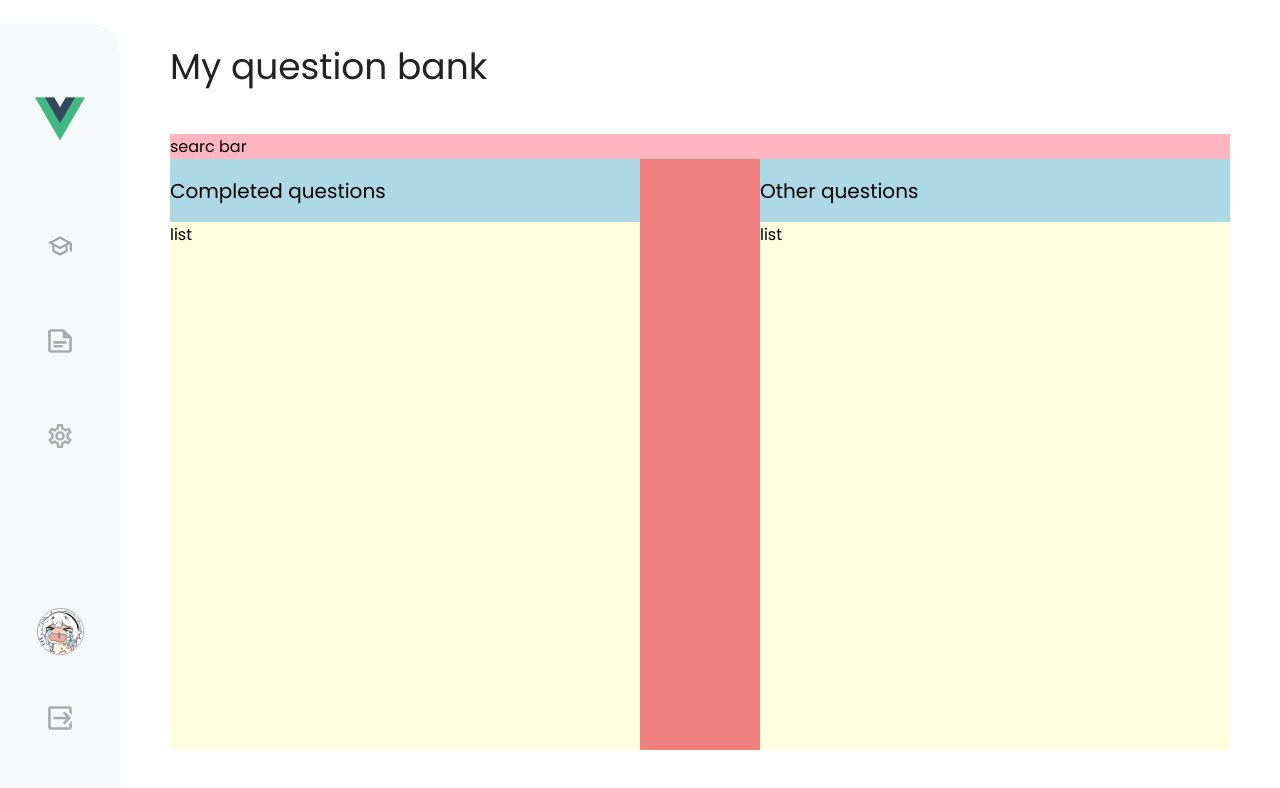
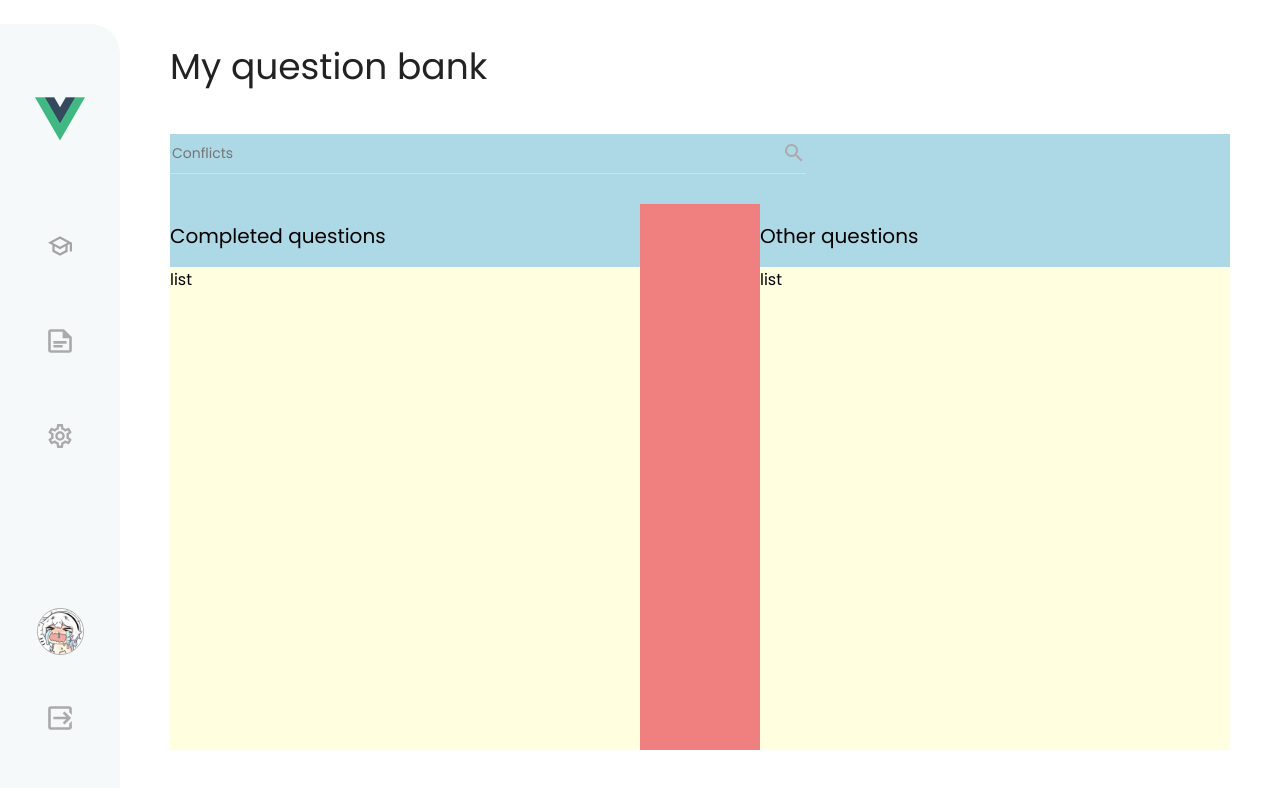
Before and after one commit to p4p-51/jubilant-octo-funicular, a Vue app in the folder frontend/: page /questions in a window 1280 px wide. Shown: the top 788 px of the page. Built offline with nearby package versions, Linux system fonts and the light colour scheme.

Commit message:
create search bar component UI

```diff
--- /dev/null
+++ b/frontend/src/components/QbSearchBar.vue
@@ -0,0 +1,58 @@
+<template>
+  <div class="qb-search-bar">
+    <input placeholder="Conflicts" /><img src="@/assets/icons/magnify.svg" />
+  </div>
+</template>
+
+<style lang="scss" scoped>
+@import "@/assets/css/theme.scss";
+
+.qb-search-bar {
+  display: flex;
+  align-items: center;
+  justify-content: space-between;
+
+  width: 60%;
+  min-width: 500px;
+
+  height: 40px;
+
+  border-bottom: solid 1px $c-grey-light;
+  box-sizing: border-box;
+
+  column-gap: 25px;
+
+  &:focus-within {
+    border-bottom: solid 2px $c-primary;
+  }
+
+  > input {
+    flex: 1;
+
+    background: none;
+
+    border: none;
+
+    font-size: 14px;
+
+    font-family: $f-poppins;
+
+    &:focus {
+      outline: none;
+    }
+  }
+
+  > img {
+    height: 24px;
+    width: 24px;
+  }
+}
+</style>
+
+<script lang="ts">
+import { defineComponent } from "vue";
+export default defineComponent({
+  name: "QbSearchBar",
+  components: {},
+});
+</script>
--- a/frontend/src/views/QuestionBankView.vue
+++ b/frontend/src/views/QuestionBankView.vue
@@ -2,7 +2,9 @@
   <div class="question-bank-view">
     <title-block title="My question bank" />
     <div class="content-container">
-      <div class="search-bar">searc bar</div>
+      <div class="search-bar">
+        <qb-search-bar />
+      </div>
       <div class="questions-container">
         <div class="question-set completed">
           <div class="title-container">
@@ -42,7 +44,7 @@
     flex-direction: column;
 
     .search-bar {
-      background: lightpink;
+      margin-bottom: 30px;
     }
 
     .questions-container {
@@ -85,11 +87,12 @@
 </style>
 
 <script lang="ts">
+import QbSearchBar from "@/components/QbSearchBar.vue";
 import TitleBlock from "@/components/TitleBlock.vue";
 import { defineComponent } from "vue";
 
 export default defineComponent({
   name: "QuestionBankView",
-  components: { TitleBlock },
+  components: { TitleBlock, QbSearchBar },
 });
 </script>
```
Also changed, not shown: frontend/src/assets/icons/magnify.svg (added).
